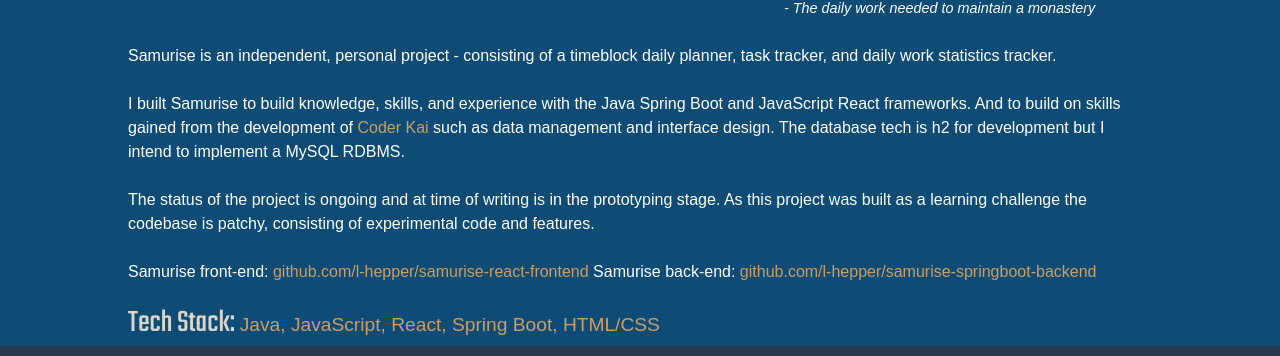
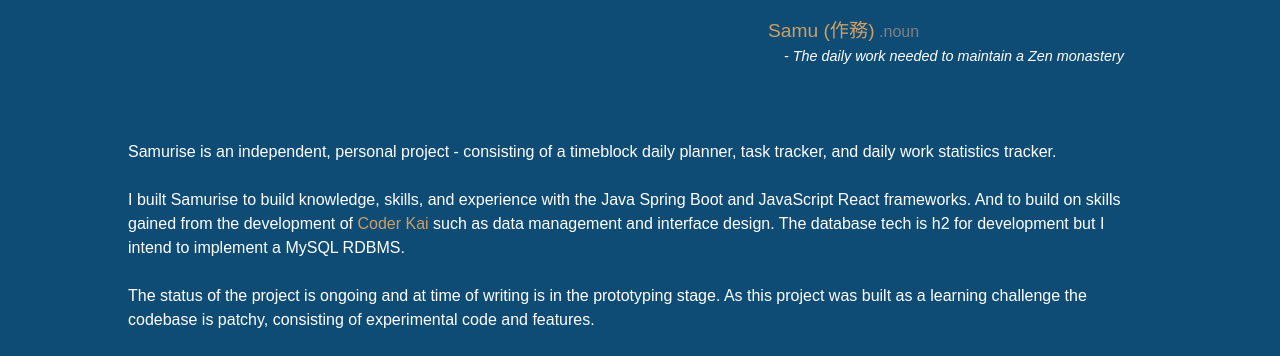
Before and after one commit to l-hepper/l-hepper.github.io, a plain HTML site: page samurise.html in a window 1280 px wide. Shown: the part 744-1100 px from the top of the page. Drawn offline with Linux system fonts and the light colour scheme.

Commit message:
quote fix

```diff
--- a/samurise.html
+++ b/samurise.html
@@ -37,8 +37,12 @@
     <div class="project-details">
       <h2 class="teko-main">Samurise</h2>
       <p class="about-project">
+        <br />
+        <br />
         <a class="link" href="https://en.wikipedia.org/wiki/Samu_(Zen)"><span class="samu-quote">Samu (作務)</span></a> <span class="noun">.noun </span> <br />
-        <span class="samu-def">  - The daily work needed to maintain a monastery</span>
+        <span class="samu-def">  - The daily work needed to maintain a Zen monastery</span>
+        <br />
+        <br />
         <br />
         <br />
         Samurise is an independent, personal project - consisting of a timeblock
```
